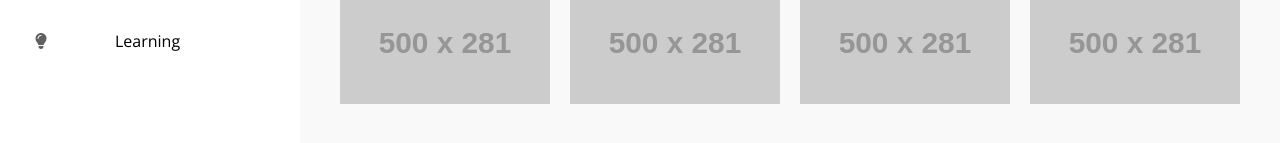
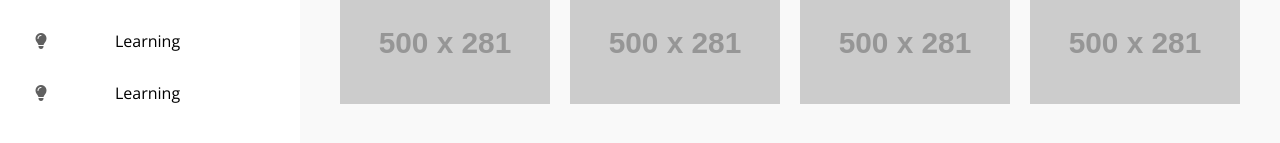
Before and after one commit to jflag0/pagina-principal-youtube, a plain HTML site: page index.html in a window 1280 px wide. Shown: the part 465-608 px from the top of the page. Drawn offline with nearby package versions, Linux system fonts and the light colour scheme; placeholder pictures from the web are drawn by us.

Commit message:
se agrega otro learning

```diff
--- a/index.html
+++ b/index.html
@@ -47,6 +47,7 @@
             <a href="#"> <i class="fa-solid fa-gamepad"></i>Gaming</a>
             <a href="#"> <i class="fa-solid fa-ban"></i>Live</a>
             <a href="#"> <i class="fa-solid fa-lightbulb"></i>Learning</a>
+            <a href="#"> <i class="fa-solid fa-lightbulb"></i>Learning</a>
         </nav>
 
         <main class="main">
```
